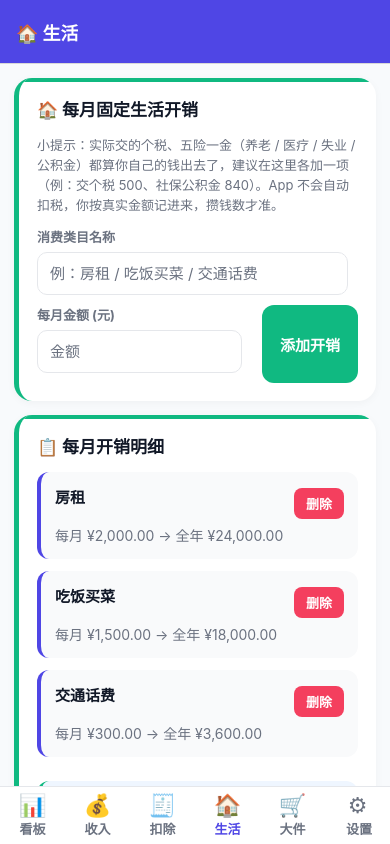
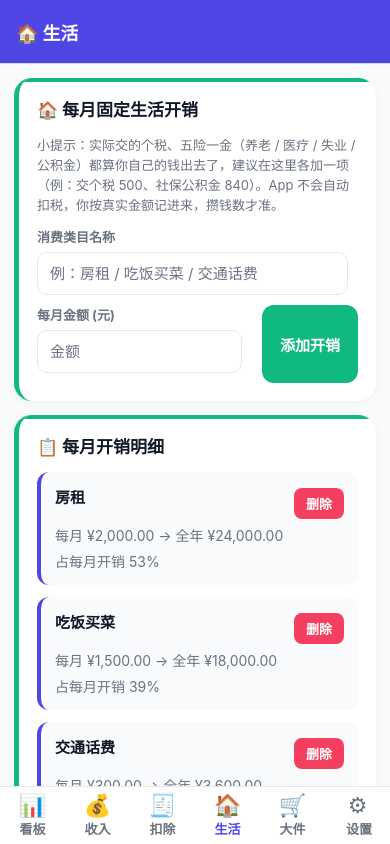
Before and after one commit to zane-liu6688/savings-plan, a React Native app: screen /Expenses in a window 390 px wide. Built offline with nearby package versions, Linux system fonts and the light colour scheme.

Commit message:
feat: ExpensesScreen.tsx — 税费仅预估 / 攒钱进度 / 公积金归属

```diff
--- a/src/screens/ExpensesScreen.tsx
+++ b/src/screens/ExpensesScreen.tsx
@@ -71,7 +71,10 @@ export default function ExpensesScreen() {
             <CardItem
               key={e.id}
               title={e.name}
-              lines={[`每月 ${currency(e.amount)} → 全年 ${currency(e.amount * 12)}`]}
+              lines={[
+                `每月 ${currency(e.amount)} → 全年 ${currency(e.amount * 12)}`,
+                `占每月开销 ${pct(e.amount, r.totalExpMonth)}%`,
+              ]}
               onDelete={() => delExpense(e.id)}
             />
           ))
```
